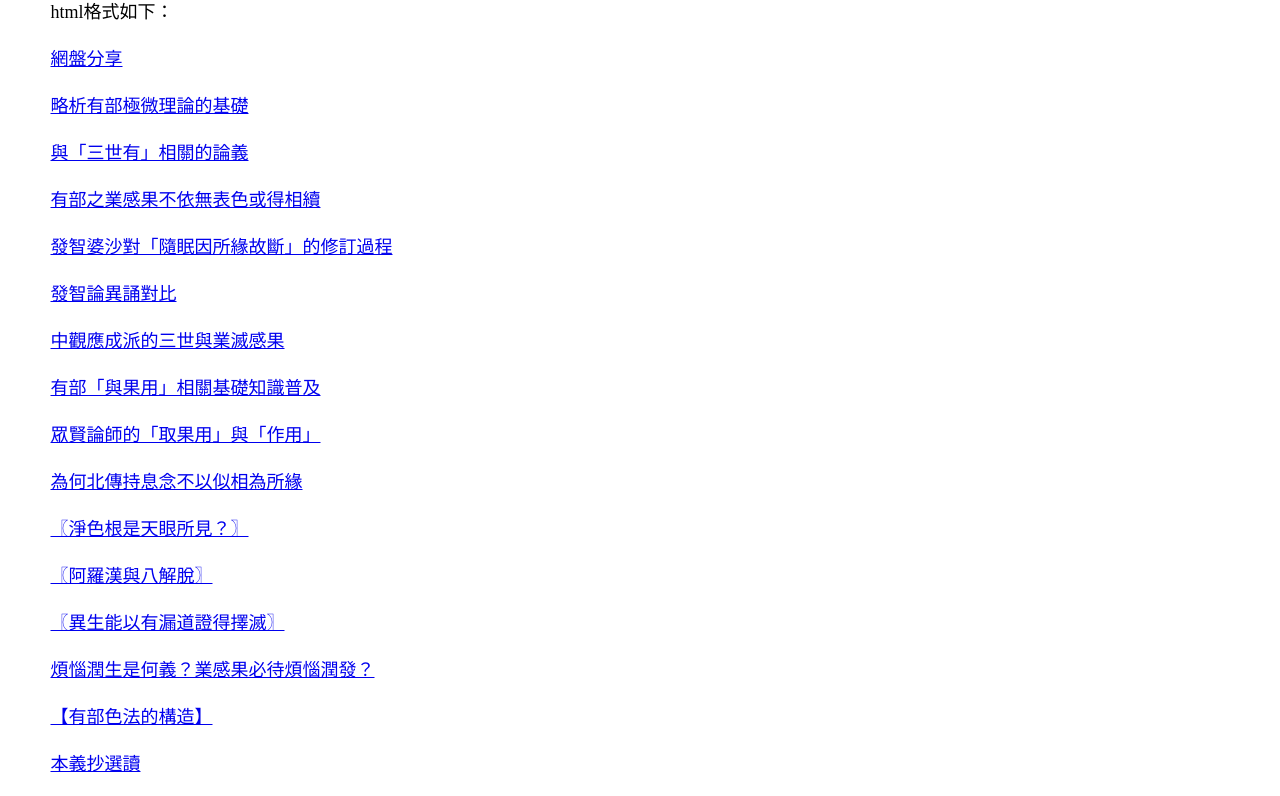
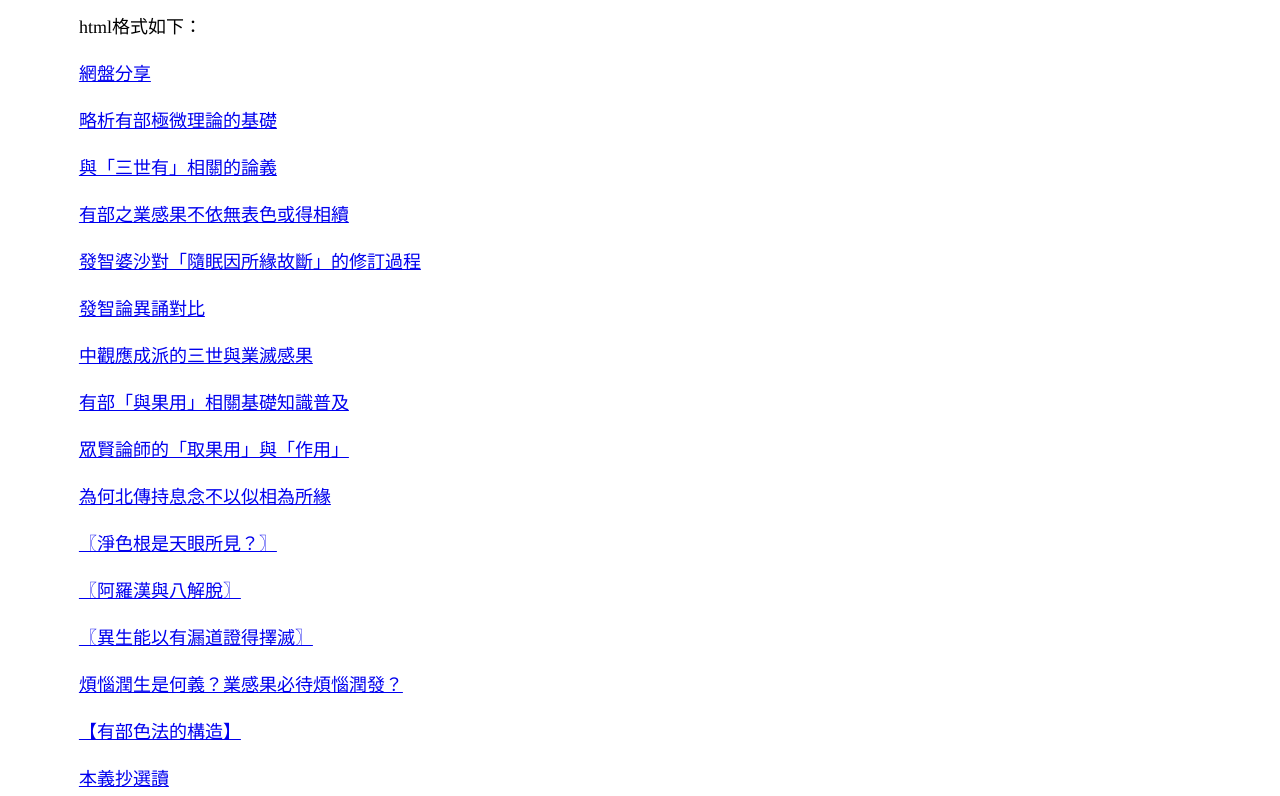
Before and after one commit to arpcn/abhidharma, a plain HTML site: page html/index.html in a window 1280 px wide. Shown: the part 385-1181 px from the top of the page. Drawn offline with Linux system fonts and the light colour scheme.

Commit message:
Add files via upload

```diff
--- a/html/index.html
+++ b/html/index.html
@@ -6,8 +6,9 @@
 <meta name="viewport" content="width=device-width, initial-scale=1.0, minimum-scale=1.0, maximum-scale=1.0, user-scalable=no"/>
 <style type="text/css">
 body {
+    font-family: Times,"Times New Roman";
     font-size: 18px;
-    margin: 10px;
+    margin: 3%;
     background-color:#FFFFFF;  }
   p {
     padding-bottom: 10px;
```
Also changed, not shown: html/share.html (+5 -3 lines), html/【有部色法的構造】.html (+2 -1 lines), html/〖淨色根是天眼所見？〗.html (+2 -1 lines), html/〖異生能以有漏道證得擇滅〗.html (+4 -2 lines), html/〖阿羅漢與八解脫〗.html (+2 -1 lines), html/中觀應成派的三世與業滅感果.html (+2 -1 lines), html/有部「與果用」相關基礎知識普及.html (+2 -1 lines), html/有部之業感果不依無表色或得相續.html (+2 -1 lines), html/本義抄選讀.html (+2 -1 lines), html/為何北傳持息念不以似相為所緣.html (+2 -1 lines), html/煩惱潤生是何義？業感果必待煩惱潤發？.html (+2 -1 lines), html/略析有部極微理論的基礎.html (+1 -1 lines), html/發智婆沙對「隨眠因所緣故斷」的修訂過程.html (+2 -1 lines), html/發智論異誦對比.html (+2 -1 lines), 2 more files.
